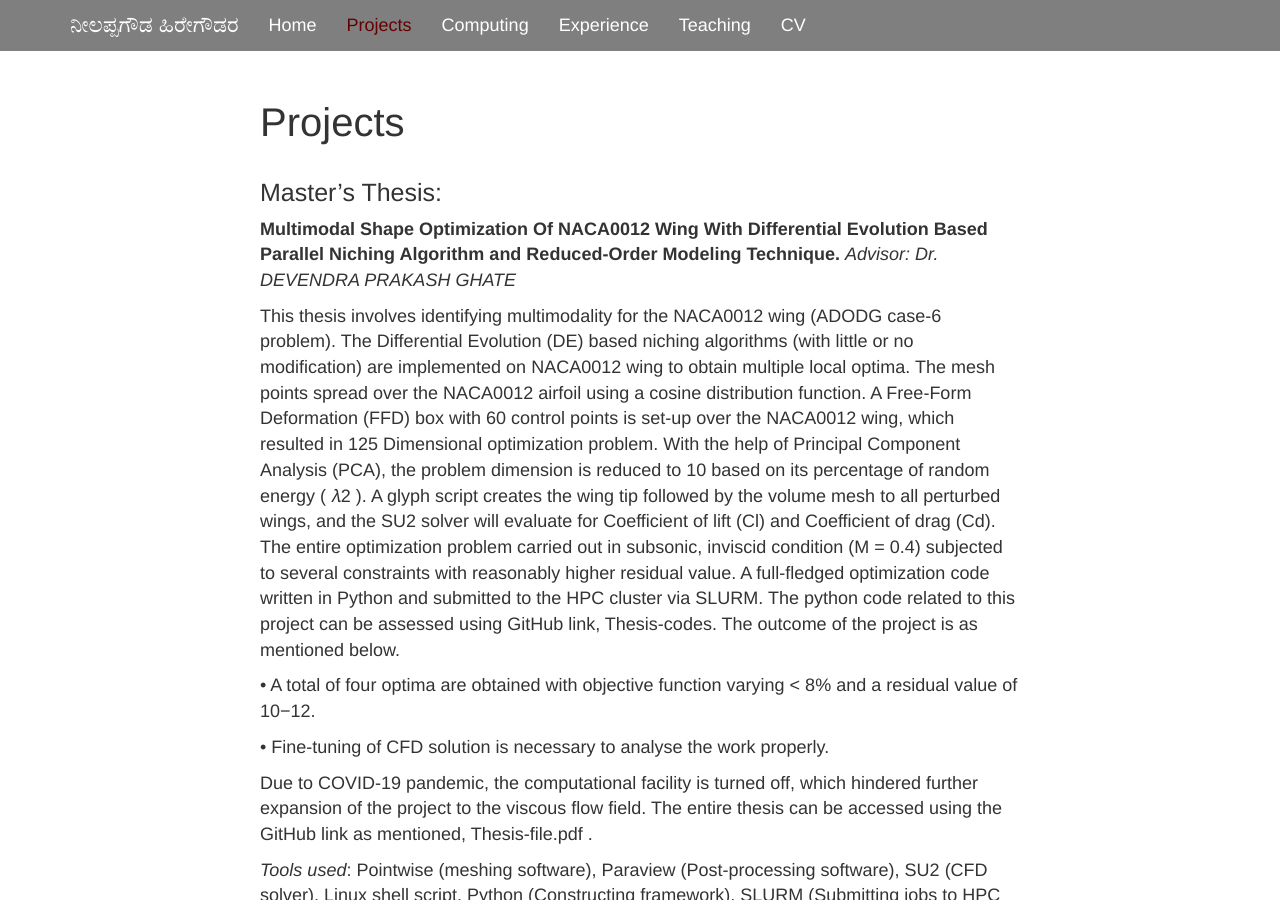
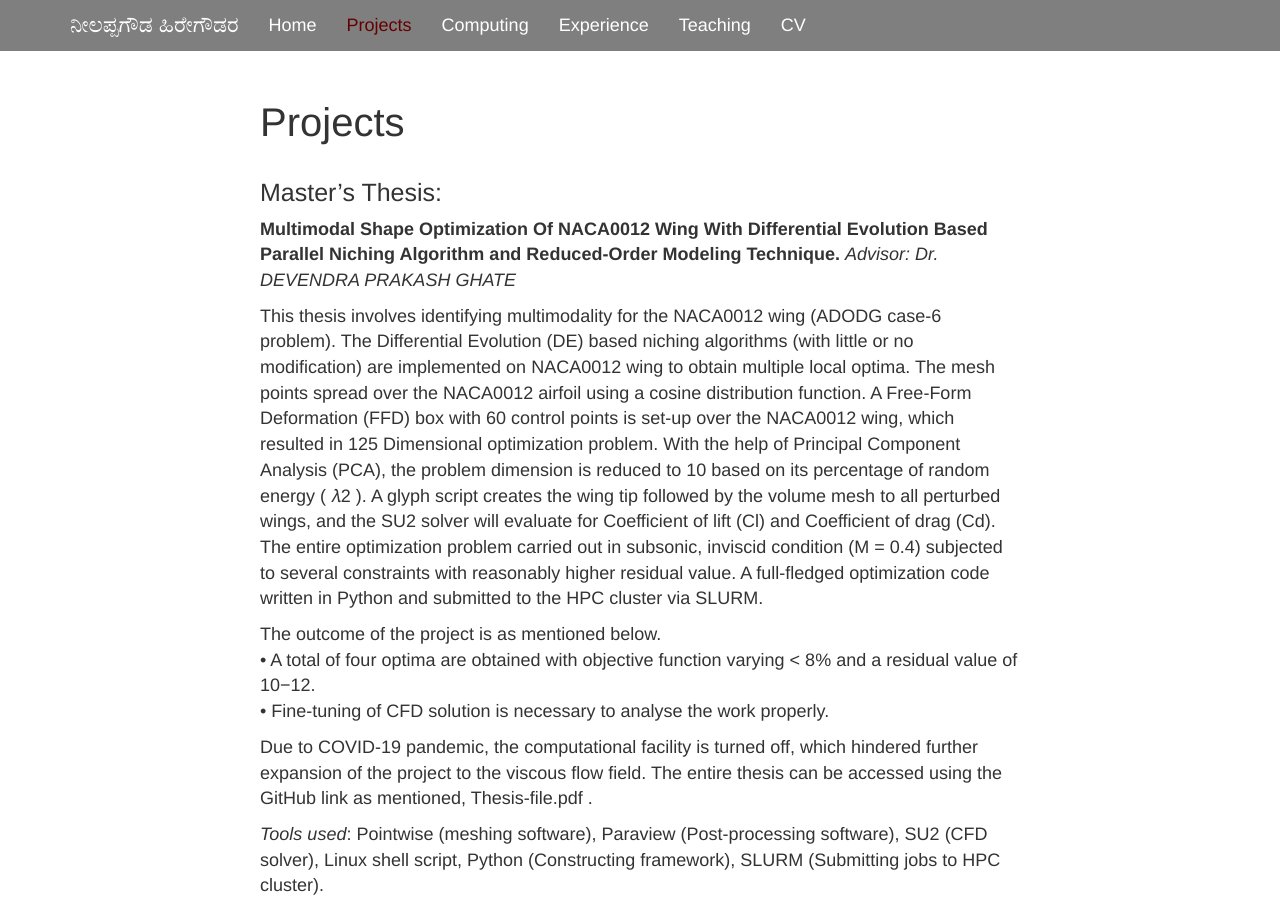
Before and after one commit to neelu065/neel-psu.github.io, a Jekyll site: the page built from research.md, in a window 1280 px wide and 900 px high. Built offline with Jekyll 4.4.1, drawn with Linux system fonts in a browser that asks for light colours.

Commit message:
Update research.md

```diff
--- a/research.md
+++ b/research.md
@@ -22,11 +22,10 @@ points is set‑up over the NACA0012 wing, which resulted in 125 Dimensional opt
 Component Analysis (PCA), the problem dimension is reduced to 10 based on its percentage of random energy ( 𝜆2 ). A glyph script
 creates the wing tip followed by the volume mesh to all perturbed wings, and the SU2 solver will evaluate for Coefficient of lift (Cl) and Coefficient of drag (Cd). The entire optimization problem carried out in subsonic, inviscid condition (M = 0.4) subjected to several
 constraints with reasonably higher residual value. A full‑fledged optimization code written in Python and submitted to the HPC cluster
-via SLURM. The python code related to this project can be assessed using GitHub link, Thesis‑codes.
+via SLURM.
+
 The outcome of the project is as mentioned below.
-
 • A total of four optima are obtained with objective function varying < 8% and a residual value of 10−12.
-
 • Fine‑tuning of CFD solution is necessary to analyse the work properly.
 
 Due to COVID‑19 pandemic, the computational facility is turned off, which hindered further expansion of the project to the viscous flow
```
